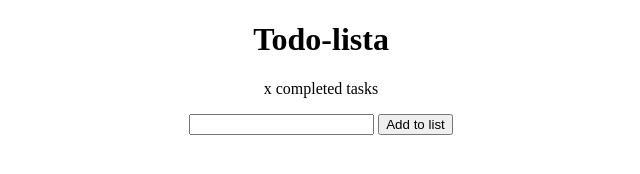
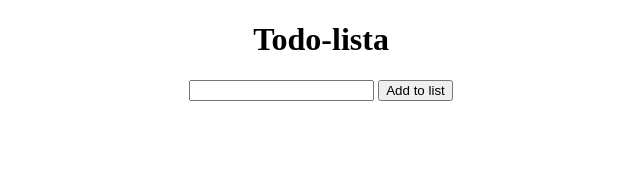
Before and after one commit to a-jaxell/uppgift4, a plain HTML site: page index.html in a window 1280 px wide. Shown: the whole page, without its empty margins (319-959 px from the left). Drawn offline with Linux system fonts and the light colour scheme.

Commit message:
Removed placeholder text

```diff
--- a/index.html
+++ b/index.html
@@ -10,7 +10,7 @@
 <body>
     <h1>Todo-lista</h1>
     <!-- Counter for the amount of completed tasks -->
-    <p id="counter">x completed tasks</p>
+    <p id="counter"></p>
     <p id="error"></p>
     <!-- Handle input text that will get added as an item in the list below -->
       <input type="text" name="" id="input">
```
